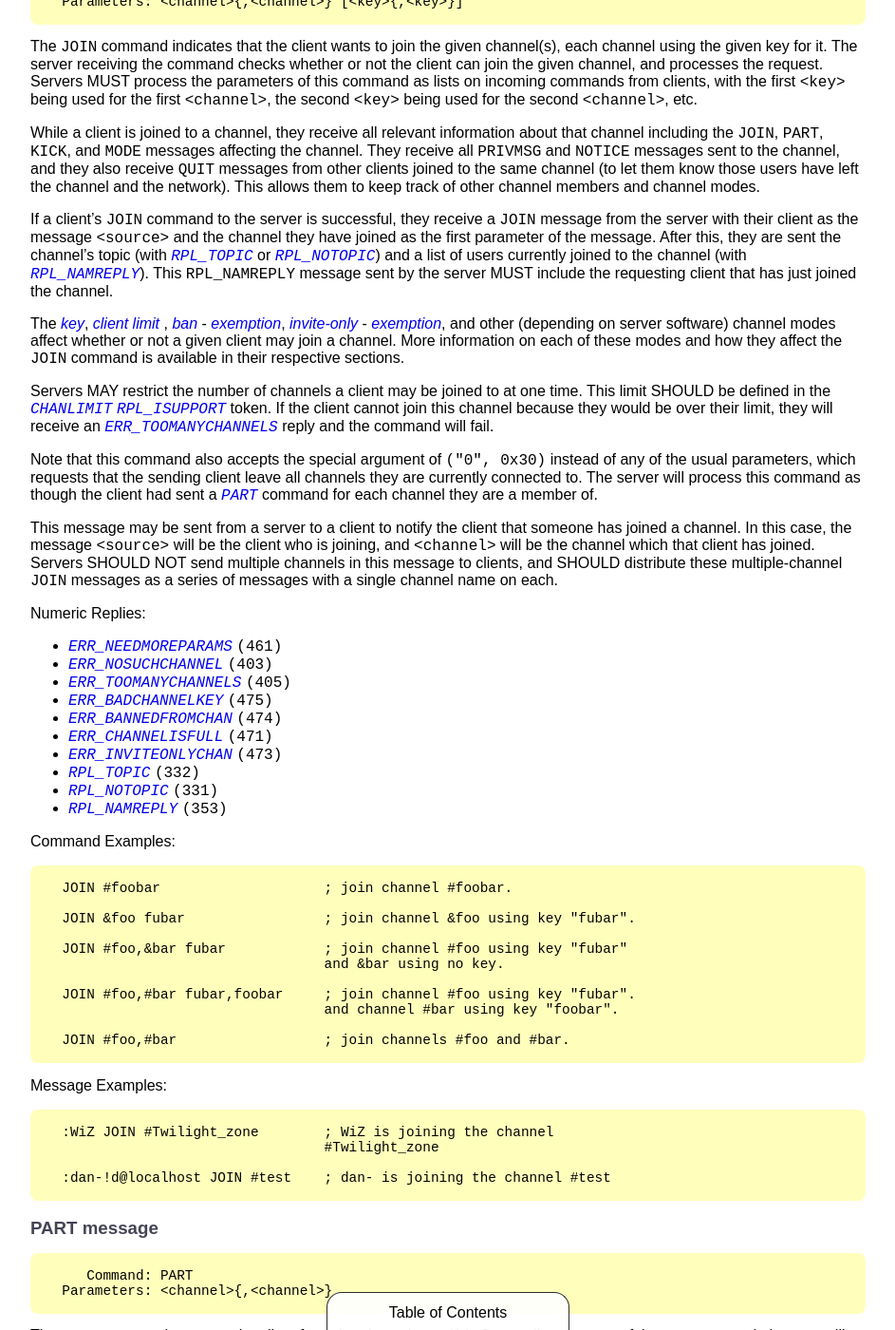
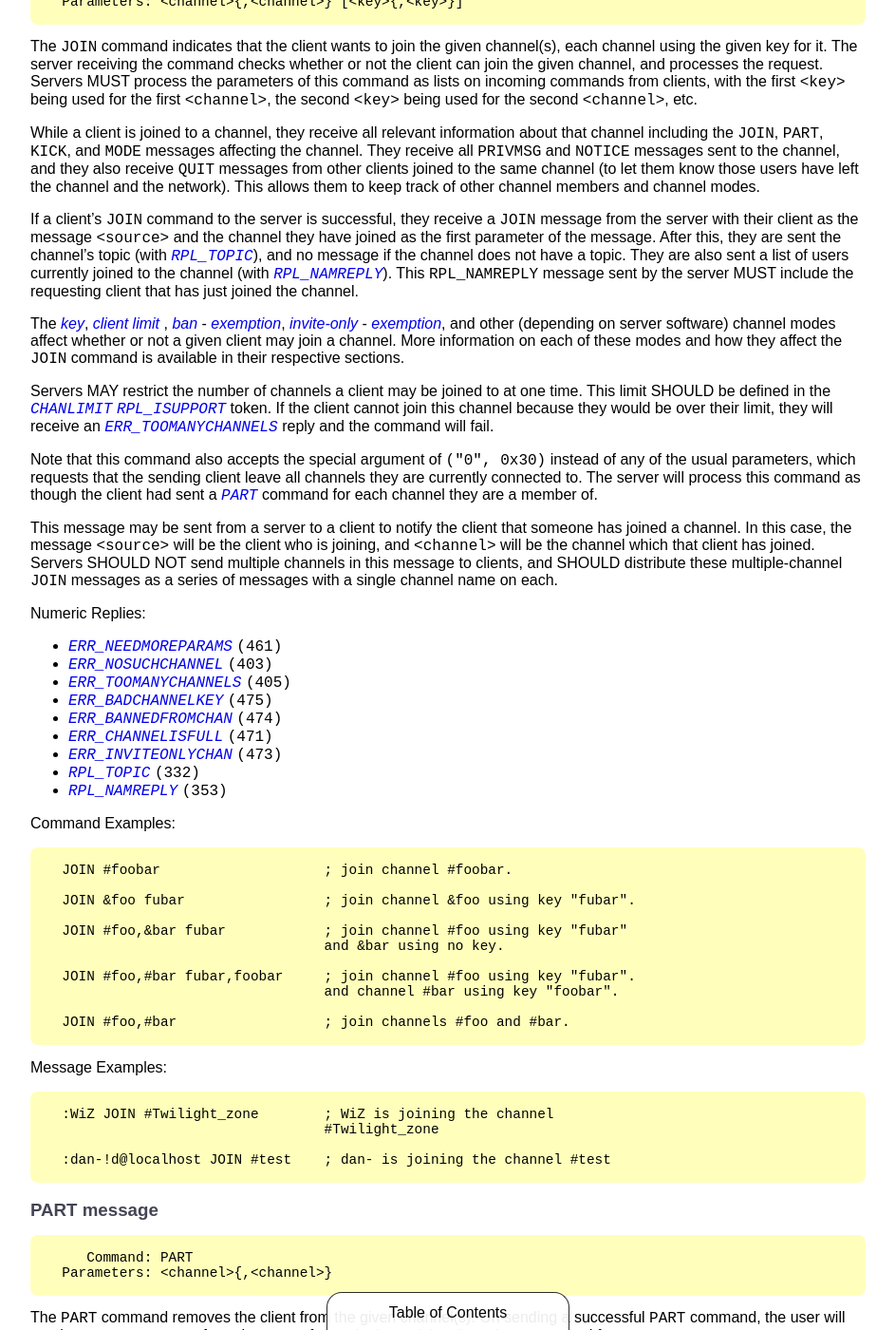
Before and after one commit to ircdocs/modern-irc, a Jekyll site: the page built from index.md, in a window 1280 px wide and 1400 px high, scrolled down 15680 px. Shown: the whole window at 95% size, without its empty margins (168-1111 px from the left). Built offline with Jekyll 4.4.1, drawn with Linux system fonts in a browser that asks for light colours.

Commit message:
JOIN: Servers don't send RPL_NOTOPIC

```diff
--- a/index.md
+++ b/index.md
@@ -649,7 +649,7 @@ The `JOIN` command indicates that the client wants to join the given channel(s),
 
 While a client is joined to a channel, they receive all relevant information about that channel including the `JOIN`, `PART`, `KICK`, and `MODE` messages affecting the channel. They receive all `PRIVMSG` and `NOTICE` messages sent to the channel, and they also receive `QUIT` messages from other clients joined to the same channel (to let them know those users have left the channel and the network). This allows them to keep track of other channel members and channel modes.
 
-If a client's `JOIN` command to the server is successful, they receive a `JOIN` message from the server with their client as the message `<source>` and the channel they have joined as the first parameter of the message. After this, they are sent the channel's topic (with [`RPL_TOPIC`](#rpltopic-332) or [`RPL_NOTOPIC`](#rplnotopic-331)) and a list of users currently joined to the channel (with [`RPL_NAMREPLY`](#rplnamreply-353)). This `RPL_NAMREPLY` message sent by the server MUST include the requesting client that has just joined the channel.
+If a client's `JOIN` command to the server is successful, they receive a `JOIN` message from the server with their client as the message `<source>` and the channel they have joined as the first parameter of the message. After this, they are sent the channel's topic (with [`RPL_TOPIC`](#rpltopic-332)), and no message if the channel does not have a topic. They are also sent a list of users currently joined to the channel (with [`RPL_NAMREPLY`](#rplnamreply-353)). This `RPL_NAMREPLY` message sent by the server MUST include the requesting client that has just joined the channel.
 
 The [key](#key-channel-mode), [client limit](#client-limit-channel-mode) , [ban](#ban-channel-mode) - [exemption](#ban-exemption-channel-mode), [invite-only](#invite-only-channel-mode) - [exemption](#invite-exemption-channel-mode), and other (depending on server software) channel modes affect whether or not a given client may join a channel. More information on each of these modes and how they affect the `JOIN` command is available in their respective sections.
 
@@ -669,7 +669,6 @@ Numeric Replies:
 * [`ERR_CHANNELISFULL`](#errchannelisfull-471) `(471)`
 * [`ERR_INVITEONLYCHAN`](#errinviteonlychan-473) `(473)`
 * [`RPL_TOPIC`](#rpltopic-332) `(332)`
-* [`RPL_NOTOPIC`](#rplnotopic-331) `(331)`
 * [`RPL_NAMREPLY`](#rplnamreply-353) `(353)`
 
 Command Examples:
```
